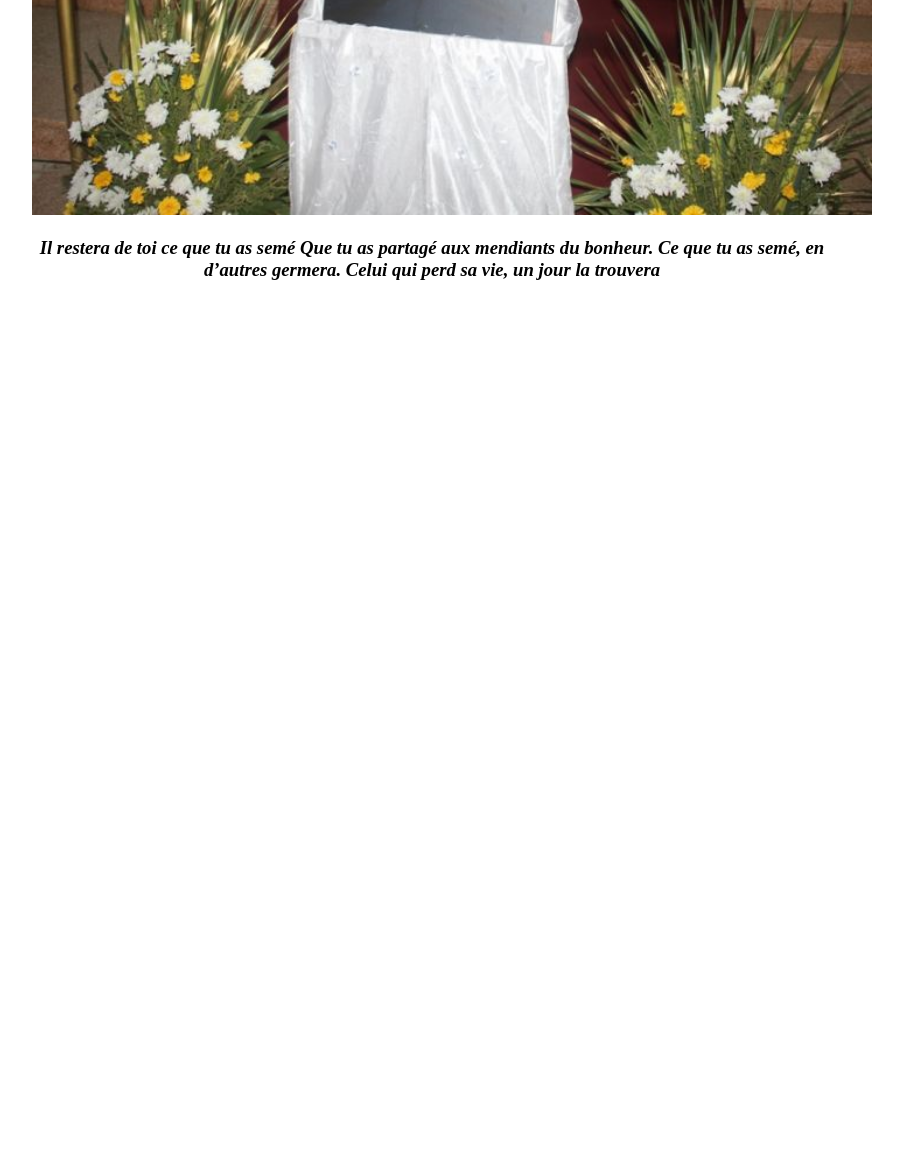
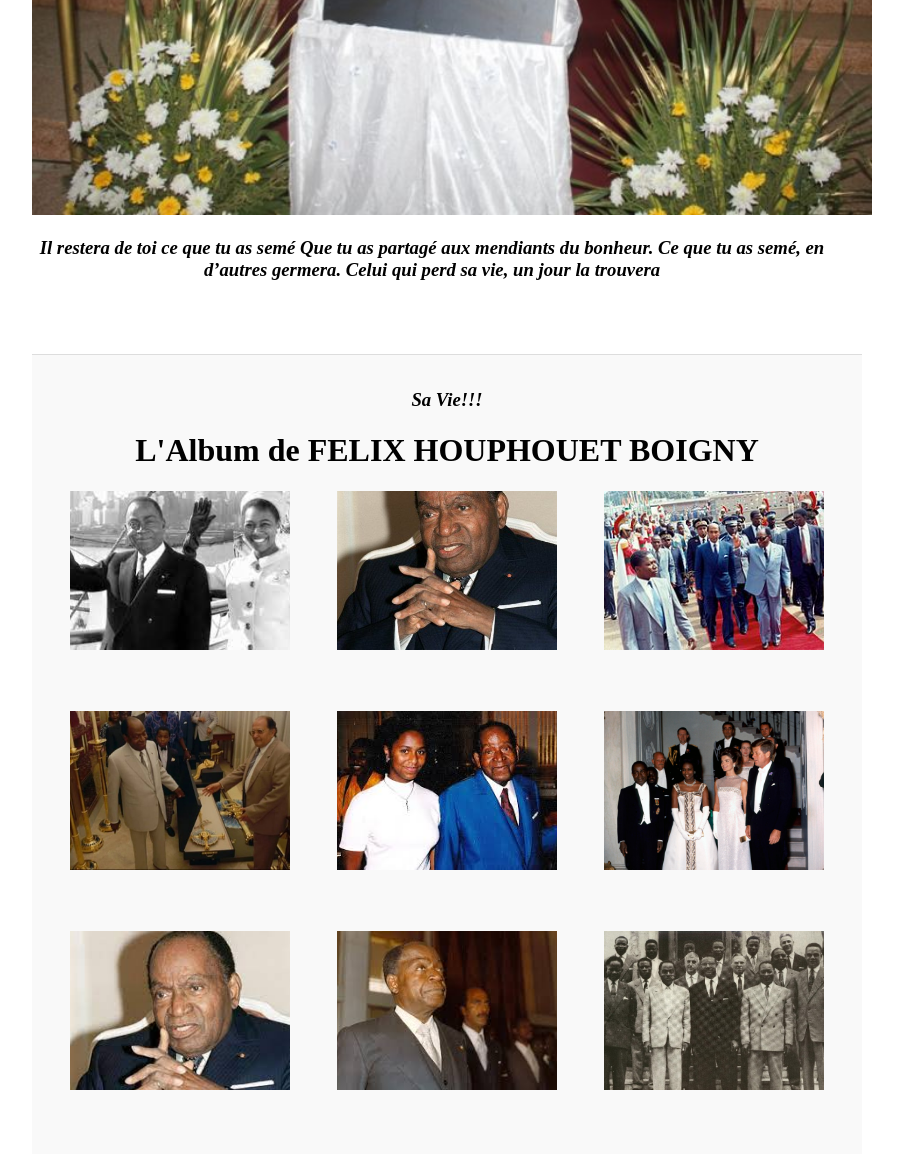
Before and after one commit to AyouLasme/Final-project, a plain HTML site: page index.html in a window 1280 px wide. Shown: the part 2578-3732 px from the top of the page, without its empty margins (208-1111 px from the left). Before the commit the page ends 2878 px from the top, so only its background shows below. Drawn offline with Linux system fonts and the light colour scheme.

Commit message:
l'ajout de la section Album

```diff
--- a/index.html
+++ b/index.html
@@ -53,5 +53,68 @@
 			<img src="images/i20.jpg" alt="" class="im">
 			<h3>Il restera de toi ce que tu as semé Que tu as partagé aux mendiants du bonheur. Ce que tu as semé, en d’autres germera. Celui qui perd sa vie, un jour la trouvera</h3>
 		</div>
+		<br><br><br>
+		<!-- l'album-->
+		<div class="container">
+			<div class="blocimages">
+				<h3>Sa Vie!!!</h3>
+				<h1 id="Album">L'Album de FELIX HOUPHOUET BOIGNY</h1>
+	              	<div class="images" >
+						<div class="image"  >
+			                <div class="imag">
+			                    <img src="images/i1.jpg" alt="" />
+			                </div>
+			            </div>
+
+			            <div class="image"  >
+			                <div class="imag">
+			                    <img src="images/i2.jpg" alt="" />
+			                </div>
+			            </div>
+
+			            <div class="image"  >
+			                <div class="imag">
+			                    <img src="images/i3.jpg" alt="" />
+			                </div>
+			            </div>
+
+			            <div class="image"  >
+			                <div class="imag">
+			                    <img src="images/i4.jpg" alt="" />
+			                </div>
+			            </div>
+
+			            <div class="image"  >
+			                <div class="imag">
+			                    <img src="images/i5.jpg" alt="" />
+			                </div>
+			            </div>
+
+			            <div class="image"  >
+			                <div class="imag">
+			                    <img src="images/i6.jpg" alt="" />
+			                </div>
+			            </div>
+
+			            <div class="image"  >
+			                <div class="imag">
+			                    <img src="images/i7.jpg" alt="" />
+			                </div>
+			            </div>
+
+			            <div class="image"  >
+			                <div class="imag">
+			                    <img src="images/i10.jpg" alt="" />
+			                </div>
+			            </div>
+
+			            <div class="image"  >
+			                <div class="imag">
+			                    <img src="images/i11.jpg" alt="" />
+			                </div>
+			            </div>
+			        </div>
+			</div>
+		</div>
 </body>
 </html>
--- a/style.css
+++ b/style.css
@@ -56,3 +56,35 @@ hr{
   padding: 25px;
   color: #353b48;
  }
+
+ .blocimages {
+  background-color: #f9f9f9;
+  width: 100%;
+  height: 100%;
+  padding: 15px 15px;
+  border-top: 1px solid #ddd;
+  overflow-y: scroll;
+}
+
+.images {
+  display: flex;
+  flex-direction: row;
+  justify-content: space-around;
+  flex-wrap: wrap;
+}
+
+.image {
+  width: 220px;
+  margin-bottom: 50px;
+}
+
+.imag {
+  width: 100%;
+  height: 170px;
+}
+
+.imag img {
+  object-fit: cover;
+  height: 94%;
+  width: 100%;
+}
```
